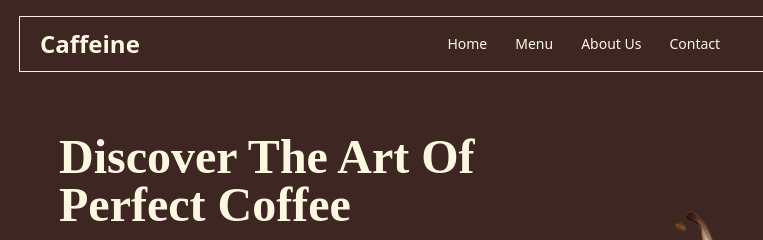
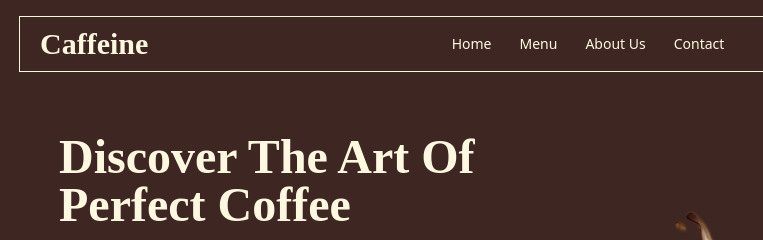
Before and after one commit to Umm-e-Hani02/relearn-assignments, a plain HTML site: page html_assignments/03/index.html in a window 1280 px wide. Shown: the top 240 px of the page, 61-824 px from the left. Drawn offline with nearby package versions, Linux system fonts and the light colour scheme.

Commit message:
first commit

```diff
--- a/html_assignments/03/index.html
+++ b/html_assignments/03/index.html
@@ -9,7 +9,7 @@
   <body class="bg-[#3E2723] text-[#FFF8E1] mx-20">
     <nav class="border h-14 my-4 px-5 flex justify-between items-center text-sm">
       <div class="">
-        <h1 class="text-2xl font-bold">Caffeine</h1>
+        <h1 class="text-3xl font-bold font-[Serif]">Caffeine</h1>
       </div>
       <div class="flex gap-7">
         <a class="hover:cursor-pointer hover:text-[#e0d7b8] hover:underline underline-offset-4" href="">
```
